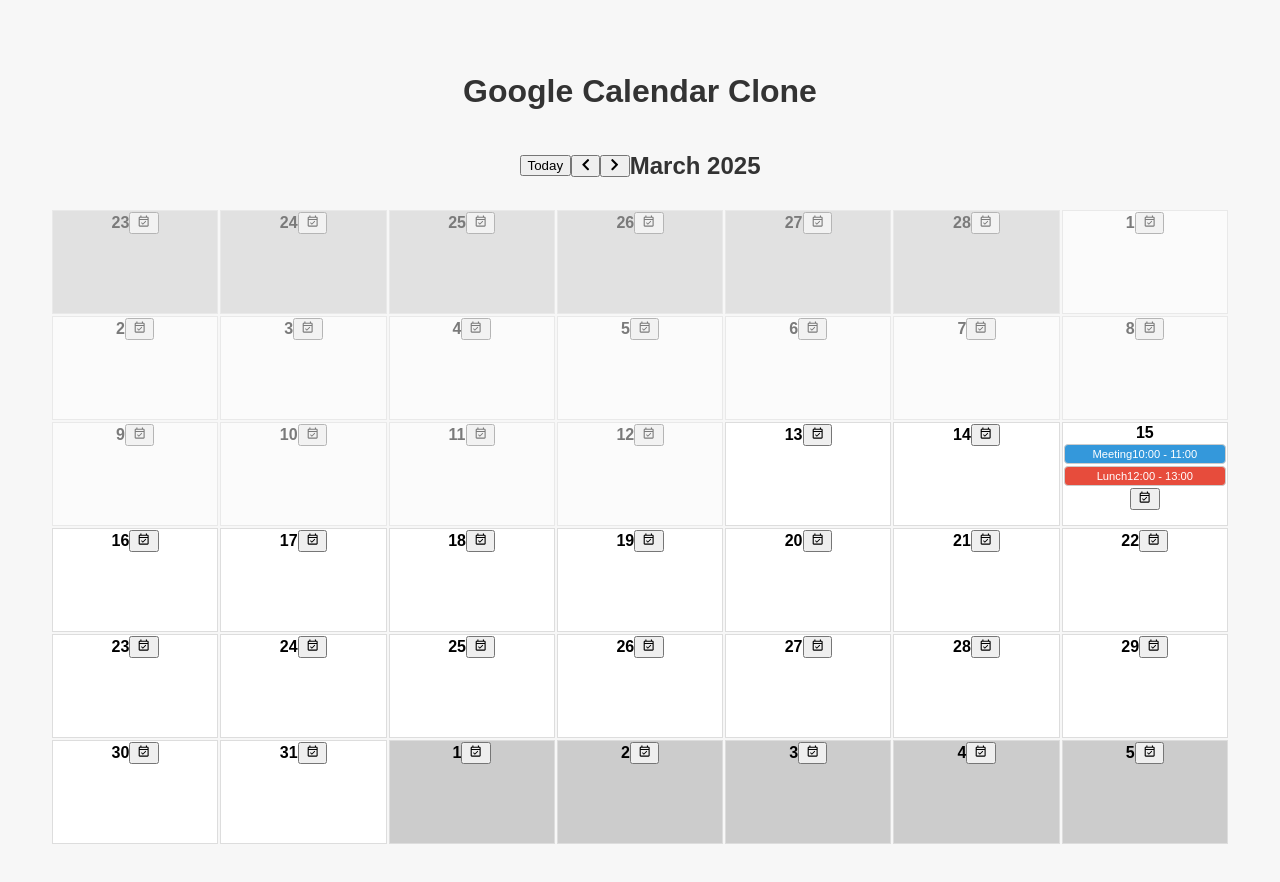
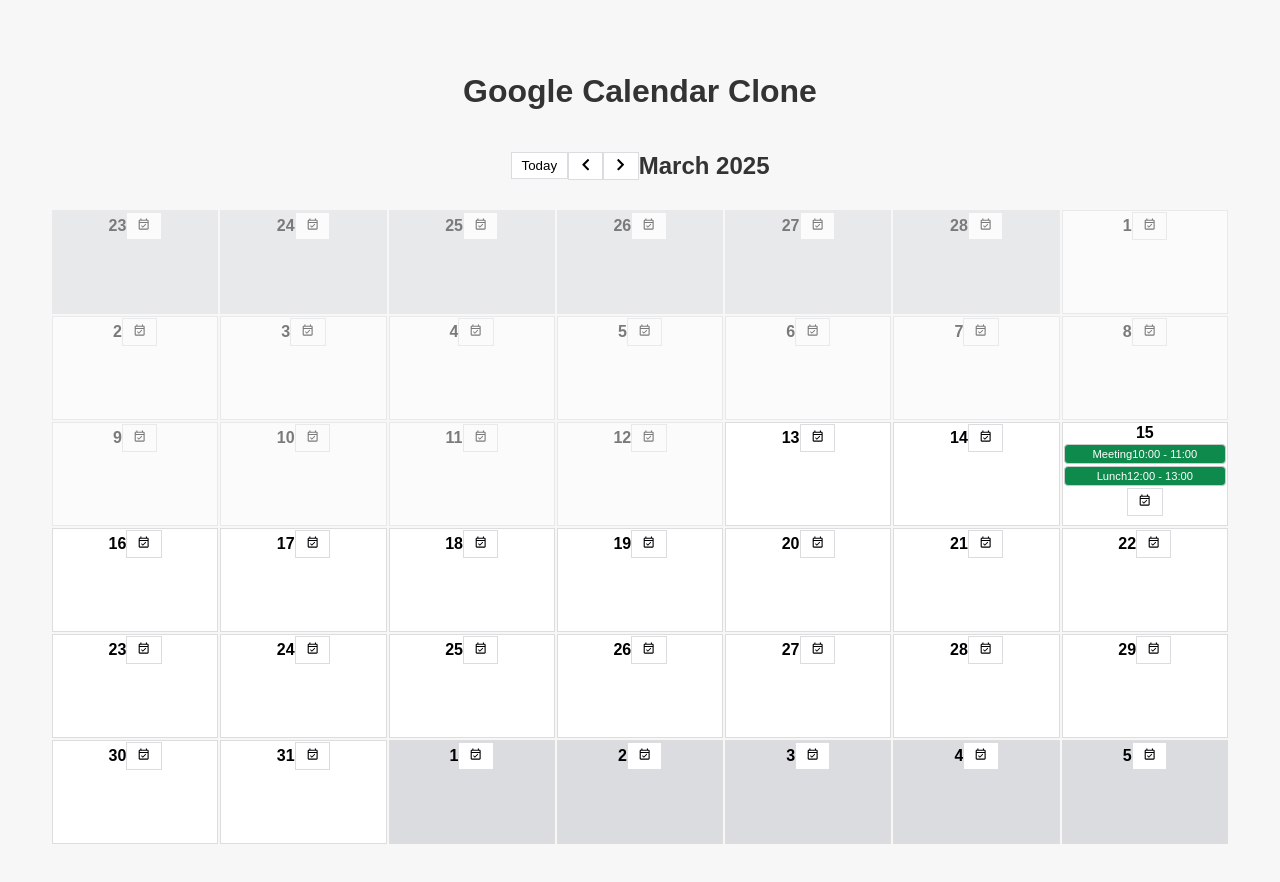
Before and after one commit to SantiagoYanezFerreiro/google-calendar-clone, a React (Vite) app: page / in a window 1280 px wide. Shown: the top 882 px of the page. Built offline with nearby package versions, Linux system fonts and the light colour scheme.

Commit message:
removed overflow

```diff
--- a/src/components/Event.tsx
+++ b/src/components/Event.tsx
@@ -9,10 +9,16 @@
 }
 
 const Event: React.FC<EventProps> = ({ event, onClick }) => {
+  const eventClass =
+    event.color === "red"
+      ? "event red"
+      : event.color === "blue"
+      ? "event blue"
+      : "event green";
+
   return (
     <div
-      className="event"
-      style={{ backgroundColor: event.color }}
+      className={eventClass}
       onClick={(e) => {
         e.stopPropagation();
         onClick(event);
--- a/src/components/EventModal.tsx
+++ b/src/components/EventModal.tsx
@@ -27,10 +27,10 @@
     name: event?.name || "",
     startTime: event?.startTime
       ? format(new Date(event.startTime), "yyyy-MM-dd'T'HH:mm")
-      : getDefaultEventTime(9),
+      : getDefaultEventTime(9), // Default to 9:00 AM
     endTime: event?.endTime
       ? format(new Date(event.endTime), "yyyy-MM-dd'T'HH:mm")
-      : getDefaultEventTime(10),
+      : getDefaultEventTime(12), // Default to 12:00 PM
     color: event?.color || "#3498db",
     allDay: event?.allDay ?? false,
   });
@@ -40,8 +40,8 @@
       setEventData({
         id: Date.now(),
         name: "",
-        startTime: getDefaultEventTime(9),
-        endTime: getDefaultEventTime(10),
+        startTime: getDefaultEventTime(9), // Default to 9:00 AM
+        endTime: getDefaultEventTime(12), // Default to 12:00 PM
         color: "#3498db",
         allDay: false,
       });
@@ -51,10 +51,10 @@
         name: event.name || "",
         startTime: event.startTime
           ? format(new Date(event.startTime), "yyyy-MM-dd'T'HH:mm")
-          : getDefaultEventTime(9),
+          : getDefaultEventTime(9), // Default to 9:00 AM
         endTime: event.endTime
           ? format(new Date(event.endTime), "yyyy-MM-dd'T'HH:mm")
-          : getDefaultEventTime(10),
+          : getDefaultEventTime(12), // Default to 12:00 PM
         color: event.color || "#3498db",
         allDay: event.allDay || false,
       });
@@ -143,9 +143,9 @@
 
       <label>Color:</label>
       <select name="color" value={eventData.color} onChange={handleChange}>
-        <option value="red">Red</option>
-        <option value="blue">Blue</option>
-        <option value="green">Green</option>
+        <option value="hsl(0, 75%, 60%)">Red</option>
+        <option value="hsl(200, 80%, 50%)">Blue</option>
+        <option value="hsl(150, 80%, 30%)">Green</option>
       </select>
 
       <button onClick={handleSave}>Save</button>
--- a/src/styles.css
+++ b/src/styles.css
@@ -3,12 +3,13 @@
   margin: 0;
   padding: 20px;
   background-color: #f7f7f7;
+  overflow: hidden;
 }
 
 h1,
 h2,
 h3 {
-  color: #333;
+  color: #333; /* Default Text */
 }
 
 .calendar-container {
@@ -43,11 +44,11 @@
 }
 
 .past-date {
-  opacity: 0.5;
+  opacity: 0.5; /* Faded out for past dates */
 }
 
 .outside-month {
-  background-color: #ccc;
+  background-color: #dadce0; /* Out Of Month Day Background */
 }
 
 .day-number {
@@ -57,7 +58,7 @@
 .overflow-button {
   margin-top: 5px;
   padding: 10px;
-  background: #eee;
+  background: #f1f3f4; /* Button Hover Background */
   border: none;
   cursor: pointer;
   font-size: 0.9rem;
@@ -74,7 +75,6 @@
 }
 
 .event {
-  background-color: #3498db;
   padding: 2px;
   margin: 2px 0;
   border: 0.8px solid #ccc;
@@ -86,3 +86,59 @@
   font-size: 0.7rem;
   margin: 1px;
 }
+
+.event.red {
+  background-color: hsl(0, 75%, 60%); /* Red Event */
+}
+
+.event.blue {
+  background-color: hsl(200, 80%, 50%); /* Blue Event */
+}
+
+.event.green {
+  background-color: hsl(150, 80%, 30%); /* Green Event */
+}
+
+button {
+  border: 1px solid #dadce0; /* Button Border */
+  background-color: #fff;
+  padding: 5px 10px;
+  cursor: pointer;
+}
+
+button:hover {
+  background-color: #f1f3f4; /* Button Hover Background */
+}
+
+button.save {
+  border: 1px solid hsl(150, 80%, 30%); /* Save/Add Button Border */
+  background-color: hsl(150, 80%, 95%); /* Save/Add Button Background */
+  color: hsl(150, 80%, 10%); /* Save/Add Button Text */
+}
+
+button.save:hover {
+  background-color: hsl(150, 80%, 90%); /* Save/Add Button Hover Background */
+}
+
+button.delete {
+  border: 1px solid hsl(0, 75%, 60%); /* Delete Button Border */
+  background-color: hsl(0, 75%, 95%); /* Delete Button Background */
+  color: hsl(0, 75%, 10%); /* Delete Button Text */
+}
+
+button.delete:hover {
+  background-color: hsl(0, 75%, 90%); /* Delete Button Hover Background */
+}
+
+.today {
+  background-color: hsl(200, 80%, 50%); /* Today's Day Text Background */
+  color: white; /* Today's Day Text */
+}
+
+label {
+  color: #777; /* Modal Form Label Text */
+}
+
+.modal h3 {
+  color: #555; /* Modal Date Header Text */
+}
```
